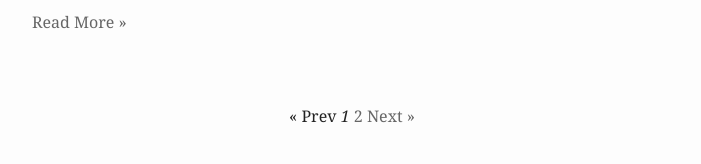
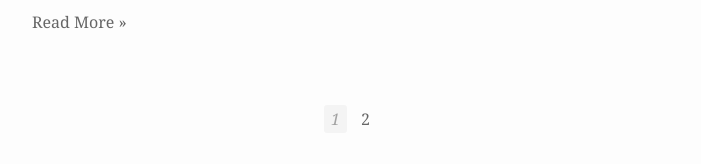
Before and after one commit to timbog80/timbog80.github.io, a Jekyll site: the page built from index.html, in a window 1280 px wide and 1252 px high. Shown: the part 1068-1232 px from the top of the window, without its empty margins (288-989 px from the left). Built offline with Jekyll 4.4.1, drawn with Linux system fonts in a browser that asks for light colours; nearby versions of some CDN libraries; the list of posts is cut into pages by our own code.

Commit message:
styke the pagination

```diff
--- a/_sass/_layout.scss
+++ b/_sass/_layout.scss
@@ -114,8 +114,23 @@
 }
 
 .pagination {
+  margin: 0 auto;
   text-align: center;
-  padding: 20px 0 50px 0;
+  padding: 3px 7px;
+  margin: 20px 0 50px 0;
+  color: $grey-color-dark;
+
+  a {
+    margin: 0 3px;
+    padding: 3px 7px;
+  }
+
+  em {
+    background: #f4f4f4;
+    color: $grey-color-dark;
+    padding: 3px 7px;
+    border-radius: .2em;
+  }
 }
 
 /**
--- a/index.html
+++ b/index.html
@@ -3,6 +3,8 @@ layout: default
 ---
 
 <div class="home">
+
+<!-- posts -->
 
 <ul class="post-list">
   {% for post in paginator.posts %}
@@ -19,32 +21,25 @@ layout: default
   {% endfor %}
 </ul>
 
+<!-- pagnination -->
+
 {% if paginator.total_pages > 1 %}
 
   <div class="pagination">
-    {% if paginator.previous_page %}
-      <a href="{{ paginator.previous_page_path | prepend: site.baseurl | replace: '//', '/' }}">&laquo; Prev</a>
-    {% else %}
-      <span>&laquo; Prev</span>
-    {% endif %}
 
     {% for page in (1..paginator.total_pages) %}
+
       {% if page == paginator.page %}
         <em>{{ page }}</em>
+
       {% elsif page == 1 %}
         <a href="{{ '/index.html' | prepend: site.baseurl | replace: '//', '/' }}">{{ page }}</a>
+
       {% else %}
         <a href="{{ site.paginate_path | prepend: site.baseurl | replace: '//', '/' | replace: ':num', page }}">{{ page }}</a>
+
       {% endif %}
     {% endfor %}
-
-    {% if paginator.next_page %}
-      <a href="{{ paginator.next_page_path | prepend: site.baseurl | replace: '//', '/' }}">Next &raquo;</a>
-    {% else %}
-      <span>Next &raquo;</span>
+  </div>
 {% endif %}
 </div>
-
-{% endif %}
-
-</div>
```
Also changed, not shown: 3 other files. Lines whose indentation alone changed are shown as unchanged.
